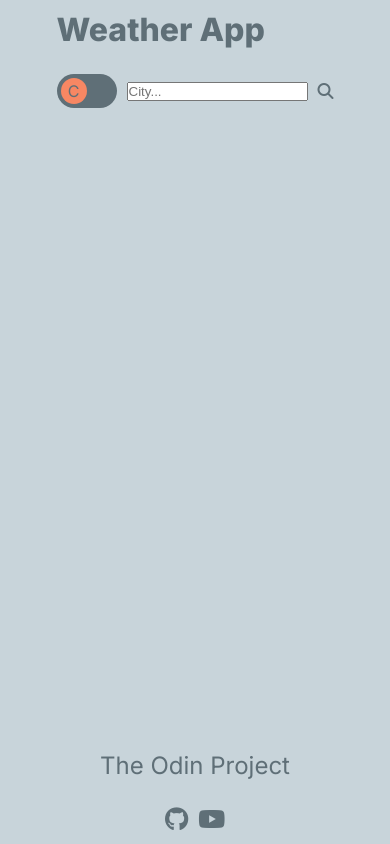
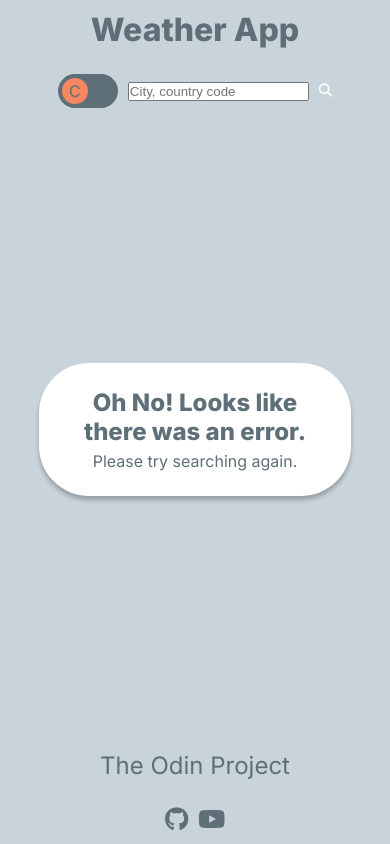
Before and after one commit to cdevelopment010/TOP-weather-app, a website built with webpack: page dist/index.html in a window 390 px wide. Built offline with nearby package versions, Linux system fonts and the light colour scheme; no server answers.

Commit message:
Feat: search functionality and error page
Changes to the search input to wrap it in a form and add an
event listener for new searches. An error box for when searches
failed. Wrapped the fetch in a try catch.

```diff
--- /dev/null
+++ b/src/404Error.js
@@ -0,0 +1,16 @@
+export default function _404Page() {
+    const container = document.createElement('div');
+    const errorText = document.createElement('p');
+    const errorTitle = document.createElement('h2');
+
+
+    errorTitle.innerText = 'Oh No! Looks like there was an error.'
+    errorTitle.id = 'error-title';
+    errorText.innerText = 'Please try searching again.'
+    errorText.id = 'error-text';
+    container.id='error-card';
+    container.append(errorTitle);
+    container.append(errorText);
+
+    document.querySelector('#main').append(container);
+}
--- a/src/displayMainWeather.js
+++ b/src/displayMainWeather.js
@@ -2,7 +2,6 @@ import toggle from "./toggle";
 
 export default function displayMainWeather(obj, location) {
 
-    console.log(obj);
     const container = document.createElement('div');
     const loc = document.createElement('p');
     const img = document.createElement('img');
--- a/src/futureWeatherDisplay.js
+++ b/src/futureWeatherDisplay.js
@@ -4,7 +4,6 @@ export default function futureWeatherDisplay(obj, startId, endId) {
 
     obj.forEach( (forecast, index) => {
         if (index >= startId && index <= endId) {
-            console.log(forecast);
             const container = document.createElement('div');
             const img = document.createElement('img');
             const dateTime = document.createElement('p');
--- /dev/null
+++ b/src/handleSearch.js
@@ -0,0 +1,15 @@
+import retrieveData from "./retrieveData";
+export default function handleSearch() {
+    const input = document.querySelector('#search-box').value;
+
+    // clear main then repopulate;
+    document.querySelector('#main').innerHTML = '';
+
+    // repopulate with new input;
+    console.log(input);
+    retrieveData(input);
+
+    // clear input value;
+    document.querySelector('#search-box').value = '';
+
+}
--- a/src/header.js
+++ b/src/header.js
@@ -1,18 +1,23 @@
 import toggle from "./toggle";
+import handleSearch from './handleSearch';
+
 export default function createHeader() {
 
     const header = document.createElement('header');
     const title = document.createElement('h1');
-    const searchContainer = document.createElement('div');
+    const searchContainer = document.createElement('form');
     const searchBox = document.createElement('input');
-    const searchIcon = document.createElement('i');
+    const searchIcon = document.createElement('button');
     let toggleInput = toggle();
     toggleInput.id = 'toggle';
 
     title.innerText = 'Weather App';
     searchBox.type='text';
-    searchBox.placeholder = 'City...';
+    searchBox.placeholder = 'City, country code';
+    searchBox.id = 'search-box'
     searchIcon.className = 'fa-solid fa-magnifying-glass'
+    searchIcon.id = 'search-icon'
+    // searchIcon.type = 'button';
 
     searchContainer.append(toggleInput);
     searchContainer.append(searchBox);
@@ -23,4 +28,32 @@ export default function createHeader() {
     header.append(searchContainer);
 
     document.querySelector('#header').append(header);
+
+
+
+
+    const search = document.querySelector('form')
+    const togs = document.querySelector('#toggle');
+    togs.querySelector('input').addEventListener('click', function(){
+        updateTemp(this);
+    });
+    search.addEventListener('submit', function(e) {
+        e.preventDefault();
+        handleSearch();
+    });
 }
+
+
+function updateTemp(input) {
+    const checked = input.checked;
+    let currTemp = document.querySelectorAll('.temp')
+    currTemp.forEach(temp => {
+        let t = temp.innerText.split(' ')[0];
+
+        if (checked) {
+            temp.innerHTML = Math.round(((t * (9/5)) + 32) * 10)/10 + ' &#8457;';
+        } else {
+            temp.innerHTML = Math.round(((t  -32)* (5/9)) * 10)/10 + ' &#8451;';
+        }
+    })
+}
--- a/src/manageDisplay.js
+++ b/src/manageDisplay.js
@@ -1,31 +1,15 @@
+
 
 export default function manageDisplay(main, future) {
+    console.log("managedisplay")
     const container = document.createElement('div');
 
     container.append(main);
     container.append(future);
     container.className = 'main-container';
 
+    document.querySelector('#main').append(container);
 
 
 
-    document.querySelector('#main').append(container);
-    const toggleInput = document.querySelector('#toggle');
-    toggleInput.querySelector('input').addEventListener('click', function(){
-        updateTemp(this);
-    })
 }
-
-function updateTemp(input) {
-    const checked = input.checked;
-    let currTemp = document.querySelectorAll('.temp')
-    currTemp.forEach(temp => {
-        let t = temp.innerText.split(' ')[0];
-
-        if (checked) {
-            temp.innerHTML = Math.round(((t * (9/5)) + 32) * 10)/10 + ' &#8457;';
-        } else {
-            temp.innerHTML = Math.round(((t  -32)* (5/9)) * 10)/10 + ' &#8451;';
-        }
-    })
-}
--- a/src/processData.js
+++ b/src/processData.js
@@ -5,11 +5,11 @@ import futureWeatherDisplay from "./futureWeatherDisplay";
 
 export default function processData(data) {
     const weather = data.list;
-
+    console.log("process data")
+    console.log(data);
     const weatherNow = weather[0];
-    const mainDisplay = displayMainWeather(weatherNow, data.city.name);
+    const mainDisplay = displayMainWeather(weatherNow, `${data.city.name}, ${data.city.country}`);
     const futureDisplay = futureWeatherDisplay(weather, 0, 5);
-    console.log(futureDisplay);
     // futureDisplay.textContent = 'hellow';
 
     manageDisplay(mainDisplay, futureDisplay);
--- a/src/retrieveData.js
+++ b/src/retrieveData.js
@@ -1,14 +1,22 @@
 import processData from "./processData";
+import _404Page from "./404Error";
 
 export default async function retrieveData(location) {
 
 
     // add loading screen;
-
     const apiKey = 'cb561535d4382bd95e0f2ab965974e4e'
     // const url = `https://api.openweathermap.org/data/2.5/weather?q=${location}&appid=${apiKey}`; //current
     const url = `https://api.openweathermap.org/data/2.5/forecast?q=${location}&appid=${apiKey}`; // 5day/3 hour
-    const response = await fetch(url);
-    const data = await response.json();
-    processData(data);
+    try {
+        const response = await fetch(url);
+        const data = await response.json();
+        processData(data);
+
+    } catch(err) {
+        console.log(err);
+        // 404 page
+        _404Page();
+    }
+
 }
--- a/src/sass/main.scss
+++ b/src/sass/main.scss
@@ -70,6 +70,24 @@ a {
     font-size: 1.5em;
 }
 
+h1 {
+    text-align: center;
+}
+
+form {
+    #search-icon {
+        background: none;
+        border: none;
+        outline: none;
+        color: $card-bg;
+        cursor: pointer;
+
+        &:hover {
+            color:$text-col;
+        }
+    }
+}
+
 
 .main-container {
     display: grid;
@@ -78,7 +96,7 @@ a {
 }
 
 
-#main-weather, #future-weather {
+#main-weather, #future-weather, #error-card {
     padding: 25px;
     display: grid;
     align-items: center;
@@ -170,6 +188,16 @@ a {
     }
 }
 
+// 404 box
+#error-card {
+    align-items: center;
+    justify-items: center;
+
+    #error-title {
+        text-align: center;
+    }
+}
+
 /* The switch - the box around the slider */
 .switch {
     position: relative;
@@ -242,9 +270,10 @@ a {
 
   @media screen and (min-width: 48em ){
 
-    #main-weather, #future-weather{
-        order-radius: 100px;
+    #main-weather, #future-weather {
+        border-radius: 100px;
     }
+
     #main-weather {
         grid-template-columns: 0.6fr .2fr 0.2fr;
         grid-template-areas: "temp  dateTime ."
```
Also changed, not shown: dist/main.js.
